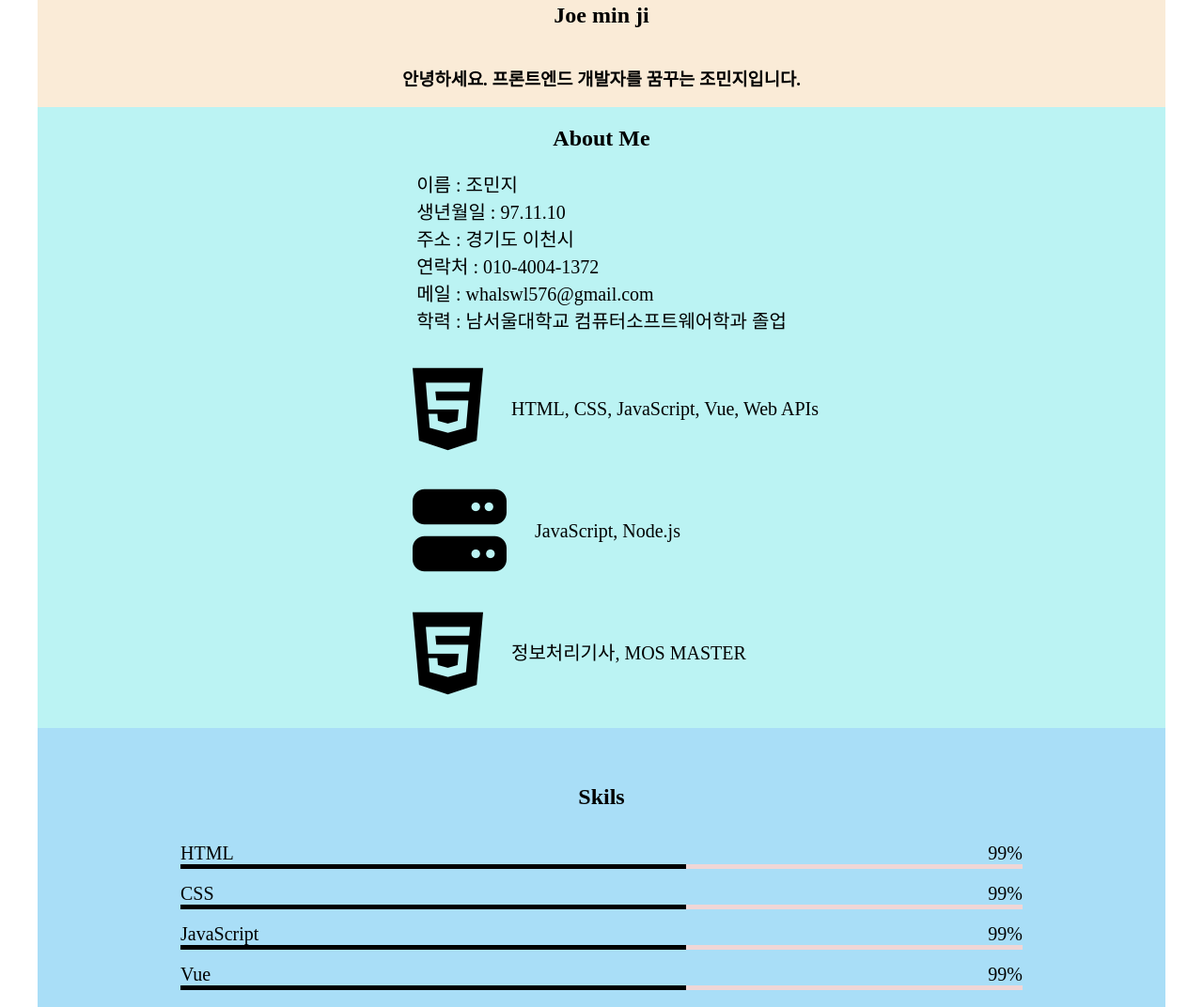
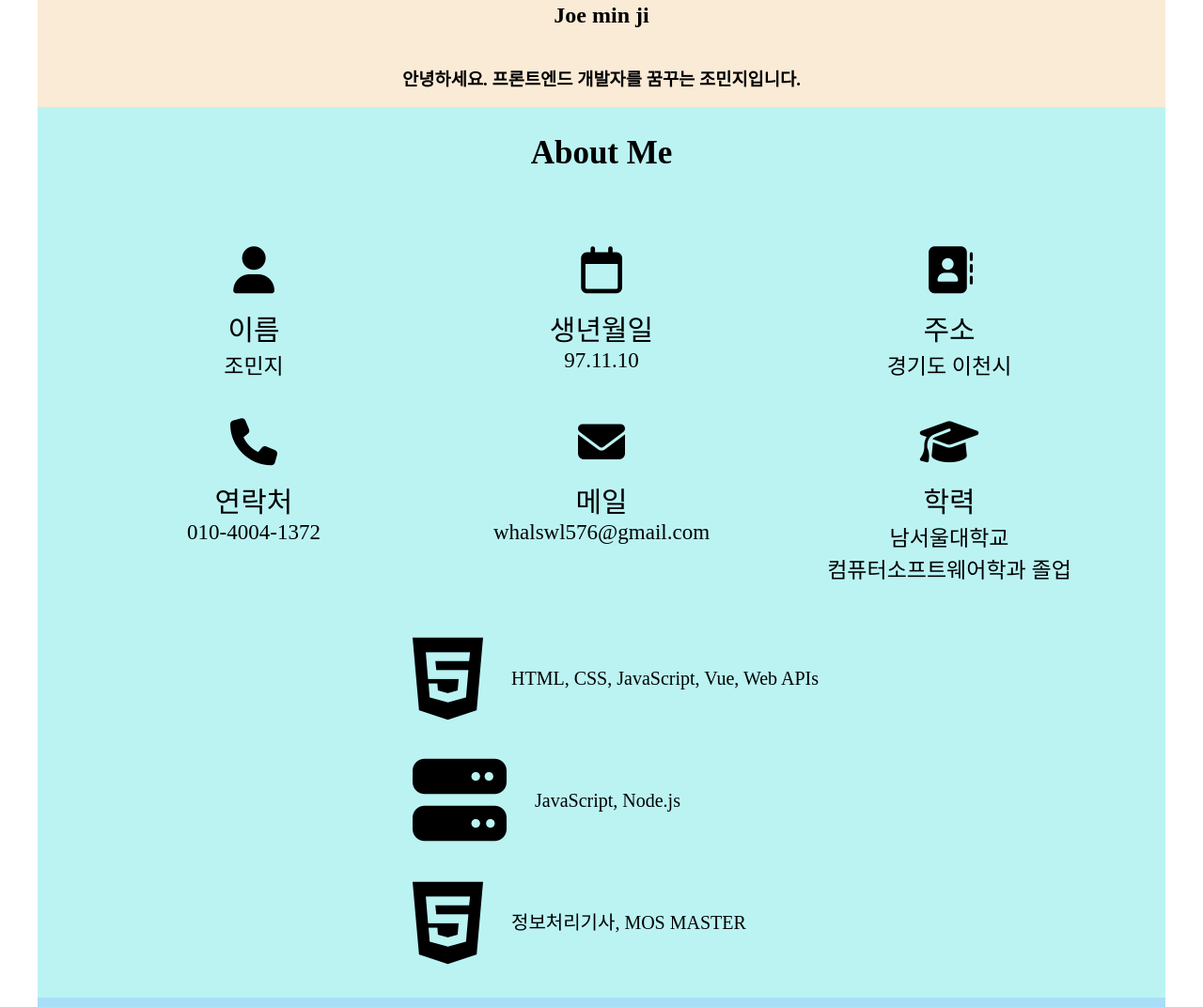
Before and after one commit to min-ji97/Portfolio, a website: page index.html in a window 1280 px wide. Shown: the part 437-1509 px from the top of the page at 94% size. Drawn offline with nearby package versions, Linux system fonts and the light colour scheme.

Commit message:
(css) : about me 수정

```diff
--- a/index.html
+++ b/index.html
@@ -19,7 +19,7 @@
 
 </head>
 <body>
-    <div class="cursor"></div>
+    <!-- <div class="cursor"></div> -->
        <!--Navbar-->
     <section id="navbar" >
         <div class="inner">
@@ -45,7 +45,7 @@
 
     <section id="home" class="inner">
         <img src="images/쁘니2.jpg" alt="Minji's profile photo"class="home__avatar"/>
-        <h1 class="home_title">Joe min ji</h1>
+        <h2 class="home_title">Joe min ji</h1>
         <h3 class="home_description">안녕하세요. 프론트엔드 개발자를 꿈꾸는 조민지입니다.</h2>
         <!-- <div class="home_info">
             <ul>
@@ -63,13 +63,58 @@
         <h1>About Me</h1>
 
         <div class="about_my_info">
-            <div>이름 : 조민지 </div>
-            <div>생년월일 : 97.11.10</div>
-            <div>주소 : 경기도 이천시</div>
-            <div>연락처 : 010-4004-1372</div>
-            <div>메일 : whalswl576@gmail.com</div>
-            <div>학력 : 남서울대학교 컴퓨터소프트웨어학과 졸업</div>
+            <div class="my_info_part__top">
+                <div class="my_info_part">
+                    <i class="fas fa-user"></i>
+                    <div class="my_info__box">
+                        <div class="my_info__box__title">이름</div>
+                        <div class="my_info__box__content">조민지</div>
+                    </div>
+                </div>
+
+                <div class="my_info_part">
+                    <i class="far fa-calendar"></i>
+                    <div class="my_info__box">
+                        <div class="my_info__box__title">생년월일</div>
+                        <div class="my_info__box__content">97.11.10</div>
+                    </div>
+                </div>
+
+                <div class="my_info_part">
+                    <i class="fas fa-address-book"></i>
+                    <div class="my_info__box">
+                        <div class="my_info__box__title">주소</div>
+                        <div class="my_info__box__content">경기도 이천시</div>
+                    </div>
+                </div>
+            </div>
+            <div class="my_info_part__bottom">
+                <div class="my_info_part">
+                    <i class="fas fa-phone"></i>
+                    <div class="my_info__box">
+                        <div class="my_info__box__title">연락처</div>
+                        <div class="my_info__box__content">010-4004-1372</div>
+                    </div>
+                </div>
+
+                <div class="my_info_part">
+                    <i class="fas fa-envelope"></i>
+                    <div class="my_info__box">
+                        <div class="my_info__box__title">메일</div>
+                        <div class="my_info__box__content">whalswl576@gmail.com</div>
+                    </div>
+                </div>
+
+                <div class="my_info_part">
+                    <i class="fas fa-graduation-cap"></i>
+                    <div class="my_info__box">
+                        <div class="my_info__box__title">학력</div>
+                        <div class="my_info__box__content">남서울대학교 <br>컴퓨터소프트웨어학과 졸업</div>
+                    </div>
+                </div>
+            </div>
         </div>
+
         <div class="about_majors">
             <!-- 프론트엔드  -->
             <div class="major_front">
--- a/style.css
+++ b/style.css
@@ -8,12 +8,21 @@ body{
     margin: 0px;
     padding: 0px;
     background-color: white;
-    cursor: none;
+    /* cursor: none; */
 }
 .inner{
     width: 1200px;
     margin: auto;
 }
+
+
+
+
+h1{
+    font-size: 35px;
+}
+
+
 
 a{
     /* list-style: none; */
@@ -26,8 +35,24 @@ li{
     list-style: none;
 
 }
+
+
+
+
+
+
+
+
+
+
+
+
+
+
+
+
+
 /* Nav Bar */
-
 #navbar{
     position: fixed;
     z-index: 10;
@@ -119,8 +144,46 @@ align-items center을 해줘야 요소들이 가운데 정렬을 함..!
 }
 
 .about_my_info{
+    display: flex;
+    flex-direction: column;
+    font-size: 25px;
 
-    font-size: 20px;
+    margin-top: 30px;
+}
+
+
+.my_info_part__top,
+.my_info_part__bottom{
+    display: flex;
+    /* justify-content: space-between; */
+}
+.my_info_part{
+    display: flex;
+    flex-direction: column;
+    align-items: center;
+
+    width: 350px;
+    margin: 20px 10px;
+    /* margin: 20px; */
+}
+
+.my_info_part i{
+    font-size: 50px;
+    margin-bottom: 15px;
+}
+
+.my_info__box{
+    display: flex;
+    flex-direction: column;
+    align-items: center;
+}
+
+.my_info__box__title{
+    font-size: 30px;
+}
+.my_info__box__content{
+    font-size: 23px;
+    text-align: center;
 }
 
 .about_majors{
@@ -269,3 +332,34 @@ align-items center을 해줘야 요소들이 가운데 정렬을 함..!
 
 
 }
+
+
+.cursor{
+    /* width: 20px; height: 20px;
+    background-color: #000;
+    border-radius: 10px;
+    position: absolute; left: 0; top: 0;
+    z-index: 999;
+    transition: background-color .2s,
+    border-color .2s,
+    border-radius .2s,
+    transform .6s */
+    width: 3rem;
+      height: 3rem;
+      border: 2px solid #1d1d1d;
+      border-radius: 50%;
+      position: absolute;
+      z-index: 1000;
+      transform: translate(-50%, -50%);
+      pointer-events: none;
+      transition: all 0.3s ease;
+      transition-property: background, transform;
+      transform-origin: 100% 100%;
+      backdrop-filter: sepia(20%);
+      background-size: cover;
+}
+
+.cursor-grow {
+    transform: scale(2);
+    background-color: var(--color-texta);
+}
```
Also changed, not shown: main.js (+41 -0 lines).
